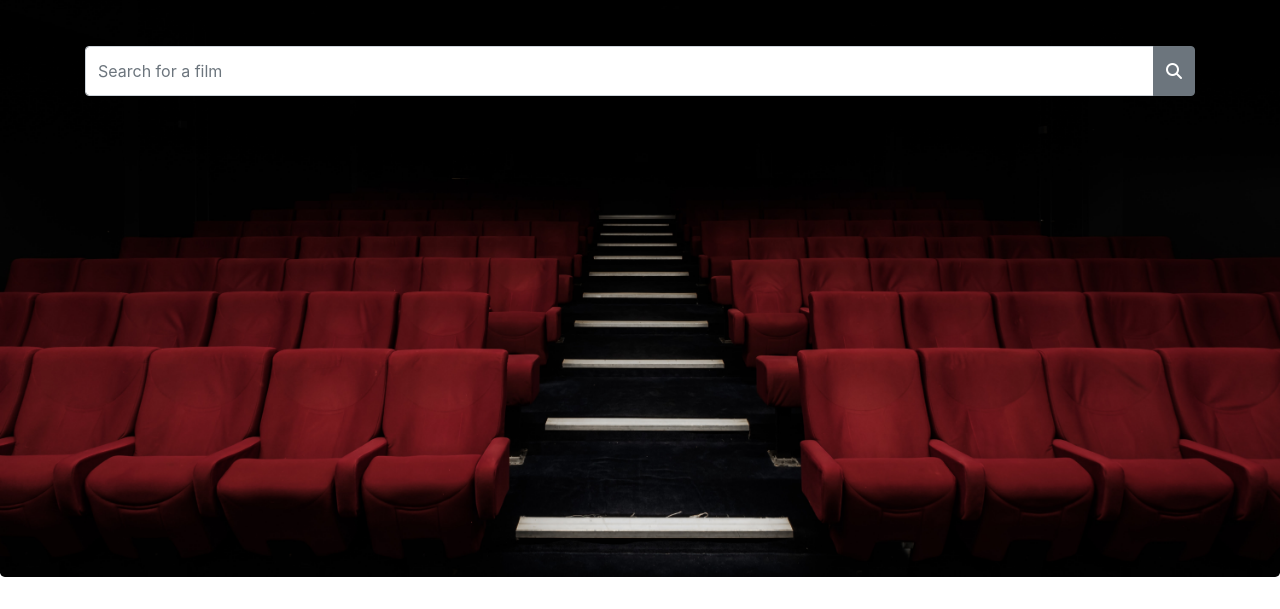
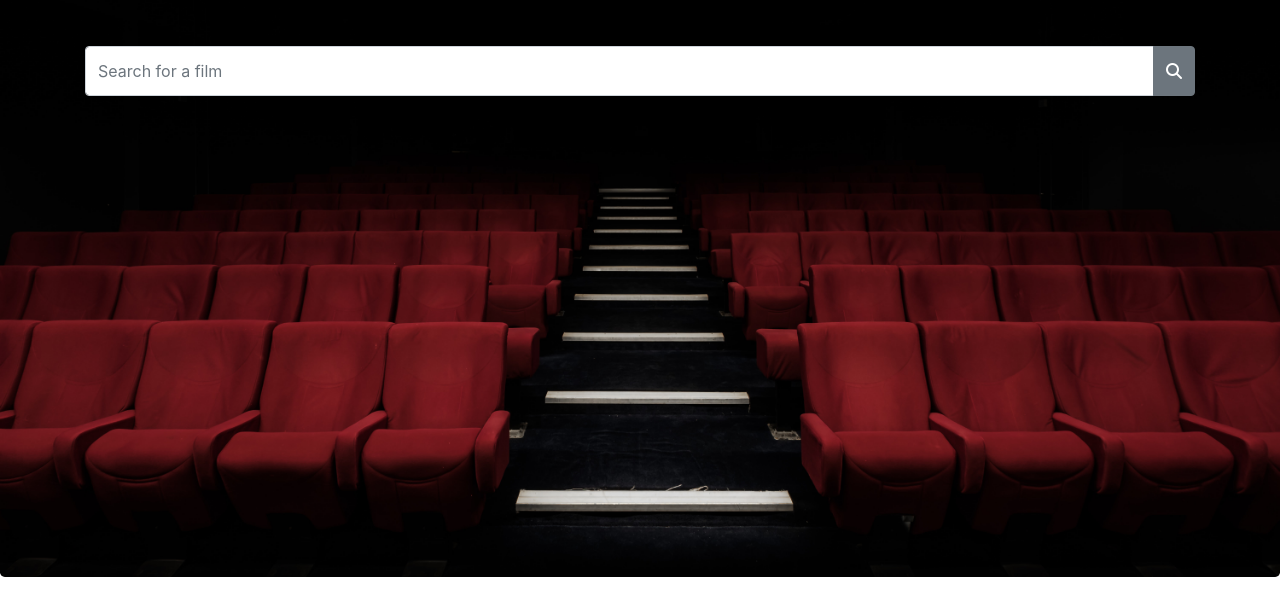
Before and after one commit to philculling/cinema_search, a plain HTML site: page index.html in a window 1280 px wide. Shown: the part 223-832 px from the top of the page. Drawn offline with nearby package versions, Linux system fonts and the light colour scheme.

Commit message:
updated css to centre bg image when resized

```diff
--- a/assets/css/style.css
+++ b/assets/css/style.css
@@ -1,5 +1,5 @@
 .bgImage {
-    background-image: url("../images/felix-mooneeram-evlkOfkQ5rE-unsplash.png");
+    background: url(../images/felix-mooneeram-evlkOfkQ5rE-unsplash.png) center center no-repeat;
     background-repeat: no-repeat;
     background-size: cover;
     position: relative;
```
